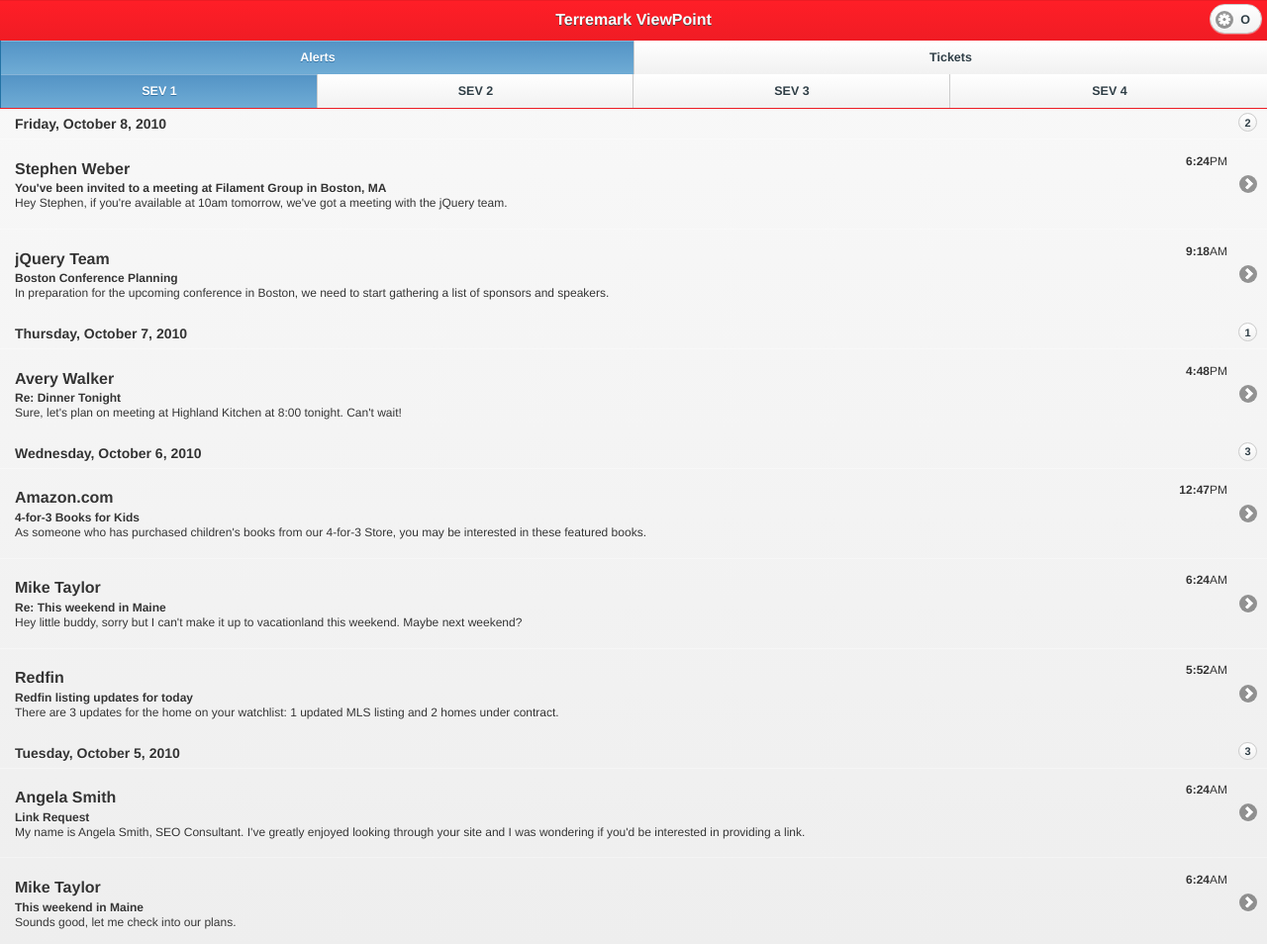
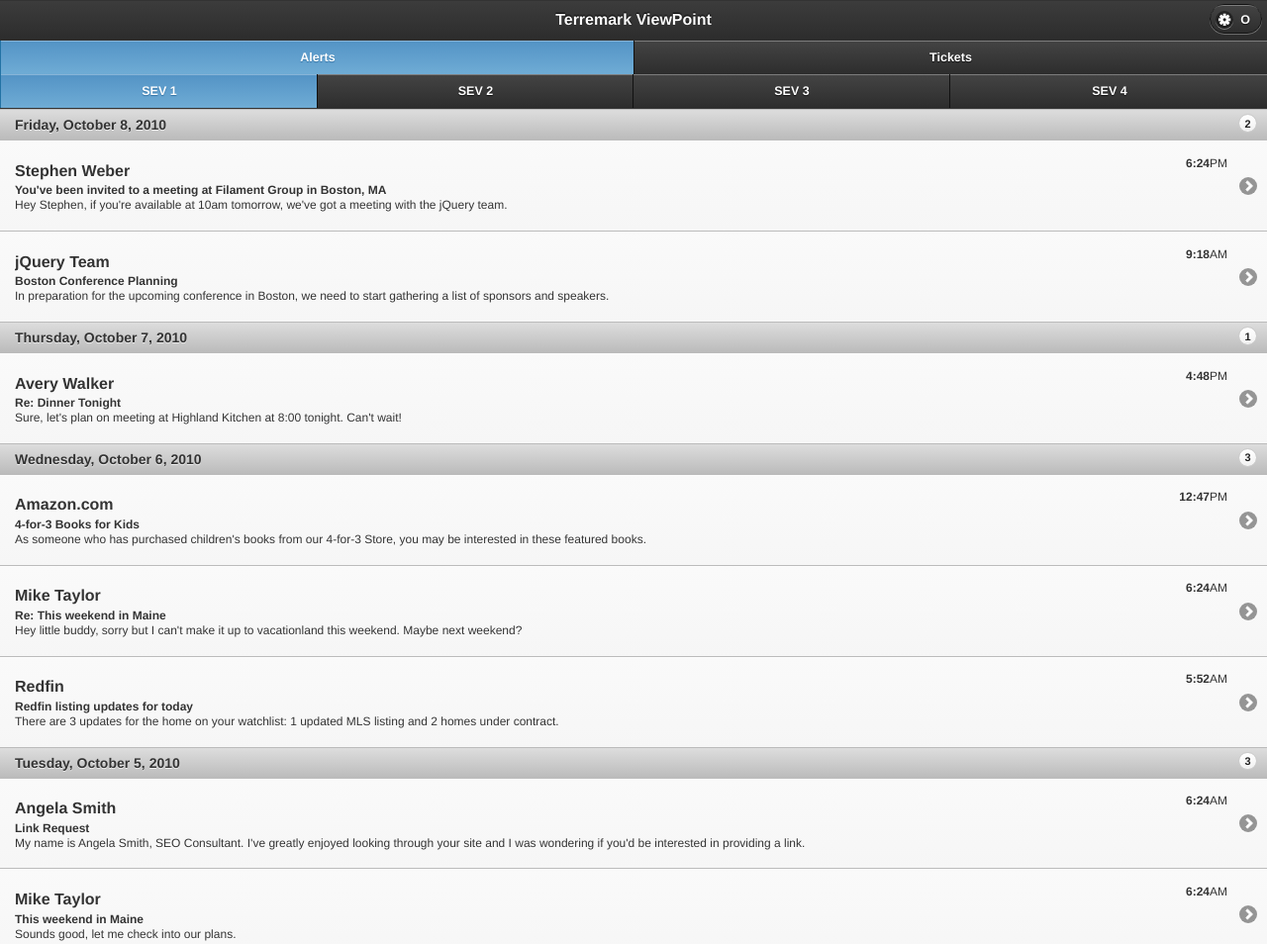
Before and after one commit to sdpmob/www, a plain HTML site: page tvp-poc/index.html in a window 1280 px wide. Shown: the top 954 px of the page at 99% size. Drawn offline with Linux system fonts and the light colour scheme.

Commit message:
rolling back theme

```diff
--- a/tvp-poc/index.html
+++ b/tvp-poc/index.html
@@ -4,8 +4,11 @@
 	<title>My Page</title>
 	<meta name="viewport" content="width=device-width, initial-scale=1">
 
-	<link rel="stylesheet" href="css/themes/tvp.min.css" />
-	<link rel="stylesheet" href="js/jquery.mobile.structure-1.2.1.min.css" />
+<!-- theme test -->
+	<!-- <link rel="stylesheet" href="css/themes/tvp.min.css" /> -->
+	<!-- <link rel="stylesheet" href="js/jquery.mobile.structure-1.2.1.min.css" /> -->
+<!-- theme test -->
+	<link rel="stylesheet" href="css/themes/default/jquery.mobile-1.2.1.min.css" />
 	<script src="js/jquery.js"></script>
 	<script src="js/jquery.mobile-1.2.1.min.js"></script>
 </head>
```
